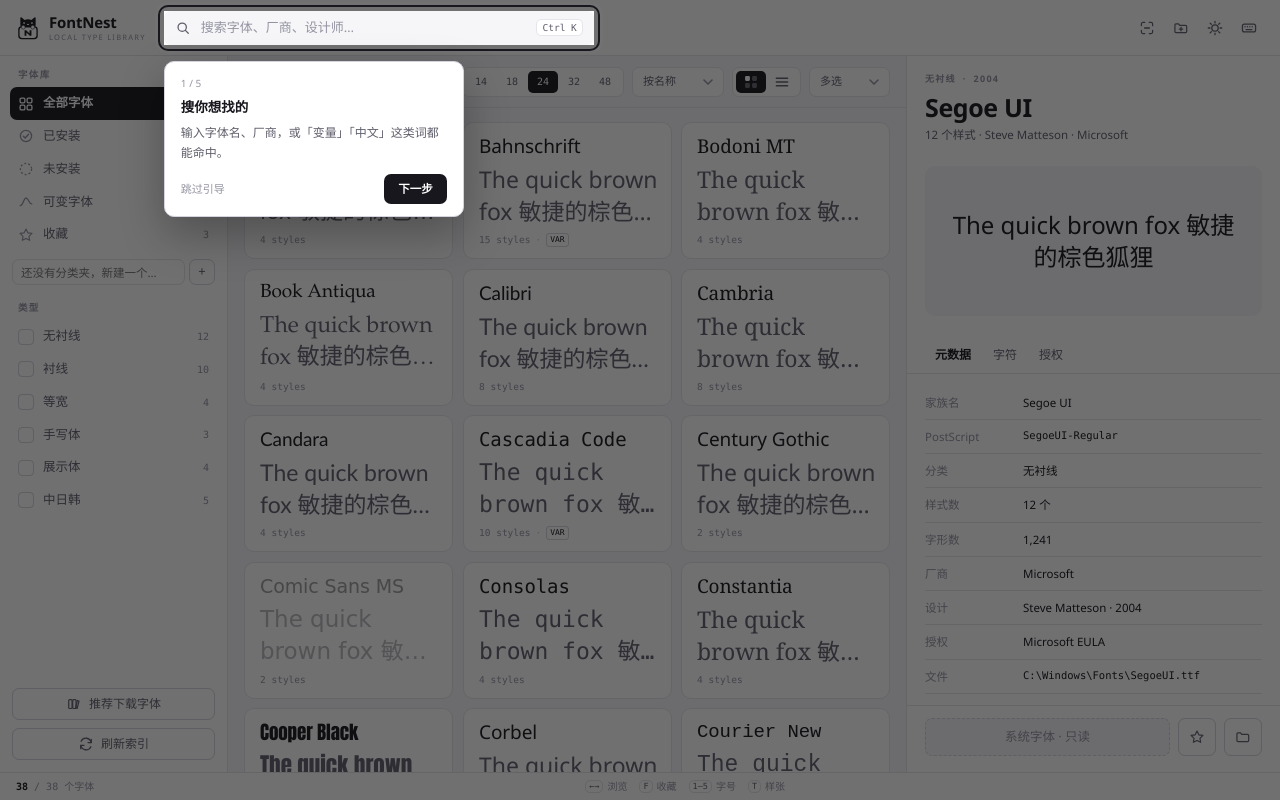
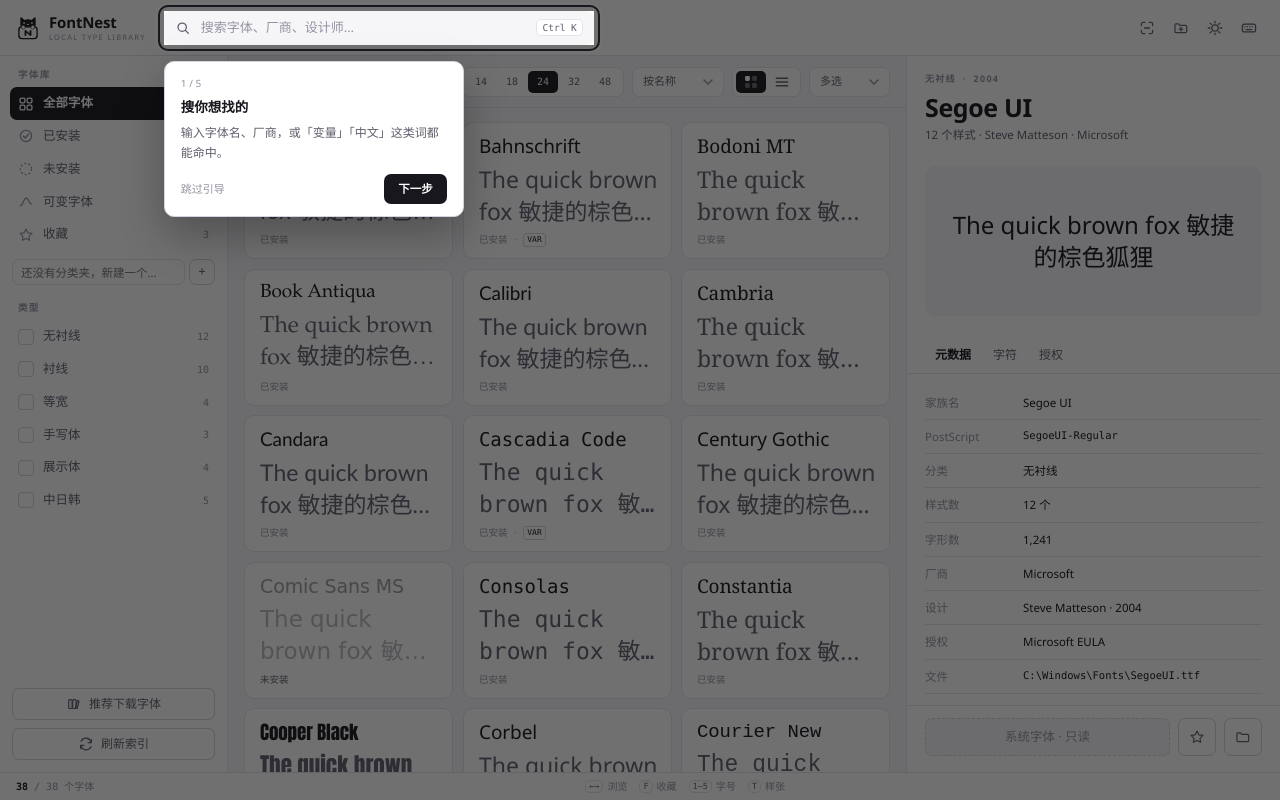
Before and after one commit to C0P1Fur/FontNest, a React (Vite) app: page / in a window 1280 px wide. Built offline with nearby package versions, Linux system fonts and the light colour scheme.

Commit message:
fix: 添加了已安装和未安装字体的提示

```diff
--- a/src/components/FontCard.tsx
+++ b/src/components/FontCard.tsx
@@ -143,12 +143,14 @@ export const FontCard = memo(function FontCard({
       </span>
 
       <span className="card-foot">
-        {group && group.size > 1 ? (
-          // 展开时显示字重名（Bold / Italic）比「N styles」有用
-          <span className="card-subfamily">{font.subfamily}</span>
-        ) : (
-          <span>{font.instanceCount} styles</span>
-        )}
+        {/*
+          装没装是这张卡最要紧的状态，直接写出来。
+          系统字体的 enabled 恒为 true（library.rs 里系统/用户目录"天然可用"），
+          所以它们显示"已安装"是准确的 —— 它们确实已经在系统里。
+        */}
+        <span className={font.enabled ? 'card-state is-on' : 'card-state'}>
+          {font.enabled ? '已安装' : '未安装'}
+        </span>
 
         {font.variable ? (
           <>
--- a/src/components/SelectionBar.tsx
+++ b/src/components/SelectionBar.tsx
@@ -59,8 +59,6 @@ export function SelectionBar({ pickableFamilies }: SelectionBarProps) {
 
   return (
     <div className="selection-bar" role="region" aria-label={`批量${ACTION_LABEL[mode]}`}>
-      <span className="selection-mode">{ACTION_LABEL[mode]}</span>
-
       <span className="selection-count">
         已选 <b>{summary.families}</b> 个字体族
         {hint ? <em>{hint}</em> : null}
--- a/src/styles/app.css
+++ b/src/styles/app.css
@@ -1112,17 +1112,6 @@ kbd {
 }
 
 /* ═══════════ 多选与批量操作 ═══════════ */
-
-/* 操作条上标出当前意图，避免用户忘了自己在哪种多选里 */
-.selection-mode {
-  padding: 2px 8px;
-  border-radius: var(--r-pill);
-  background: var(--ink);
-  color: var(--surface);
-  font-size: 10.5px;
-  font-weight: 600;
-  white-space: nowrap;
-}
 
 /* 勾选后整张卡描边 + 反色底，不靠角落里的一个小标记 */
 .card.is-picked {
@@ -1740,16 +1729,20 @@ kbd {
   opacity: 0.5;
 }
 
+/*
+ * 安装状态。已安装用最弱的颜色（绝大多数系统字体都是这个状态，不该抢眼）；
+ * 未安装反而略重一点 —— 那是用户能动手的那批。
+ */
+.card-state {
+  color: var(--muted);
+  white-space: nowrap;
+}
+
+.card-state.is-on {
+  color: var(--faint);
+}
+
 /* ───── 同族字重合并 ───── */
-
-/* 展开后卡片底部显示字重名（Bold / Italic），比「N styles」有用 */
-.card-subfamily {
-  color: var(--muted);
-  max-width: 84px;
-  overflow: hidden;
-  text-overflow: ellipsis;
-  white-space: nowrap;
-}
 
 /* 「N 个字重」入口：只有族里的主面显示，靠右贴边 */
 .card-group {
```
